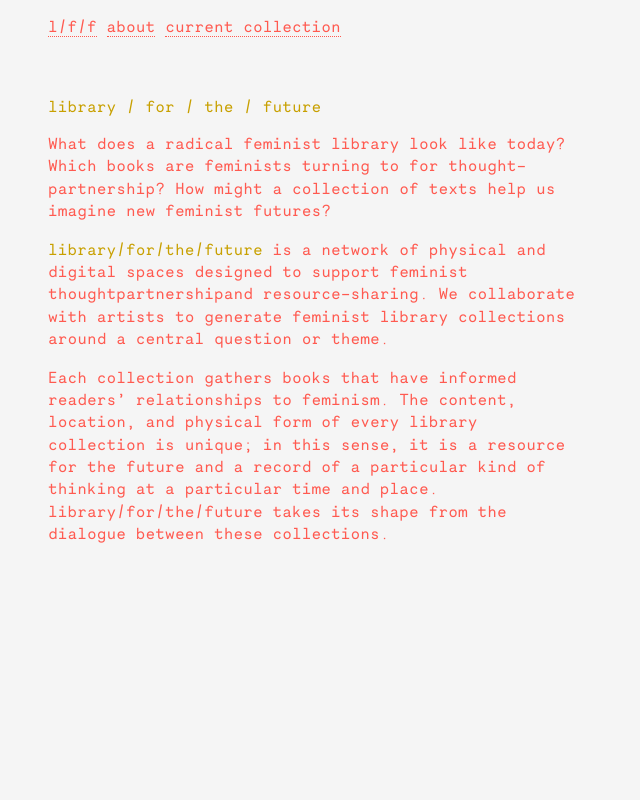
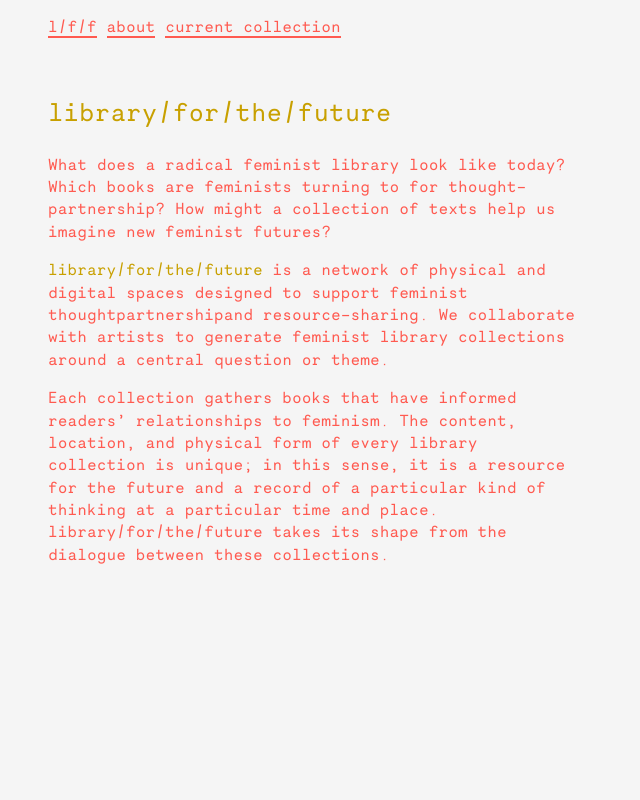
Before and after one commit to library-for-the-future/libraryforthefuture, a plain HTML site: page index.html in a window 1280 px wide. Shown: the top 800 px of the page, without its empty margins (0-640 px from the left). Drawn offline with Linux system fonts and the light colour scheme.

Commit message:
update styles

```diff
--- a/style.css
+++ b/style.css
@@ -24,11 +24,12 @@ body{
 a{
 	text-decoration: none;
 	color: var(--main);
-	border-bottom: 1px dotted;
+	border-bottom: 2px solid;
 }
 
 a:hover{
 	border-bottom: 0;
+	border-bottom: 2px dotted;
 }
 
 h1, h2, h3, h4, h5, h6{
@@ -36,6 +37,10 @@ h1, h2, h3, h4, h5, h6{
 	font-weight: normal;
 	color: var(--alt);
 	margin-bottom: 1em;
+}
+
+h1{
+	font-size: 1.6em;
 }
 
 p{
```
Also changed, not shown: index.html (+1 -1 lines).
